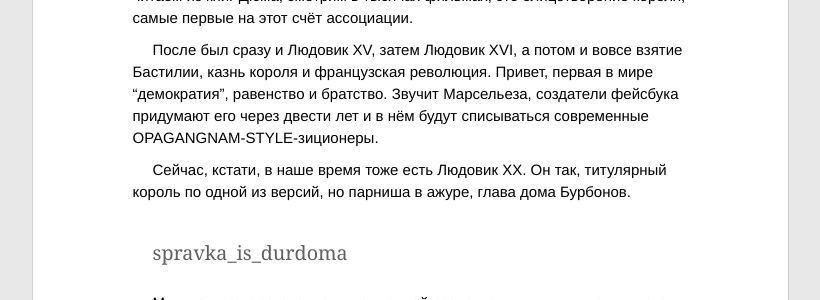
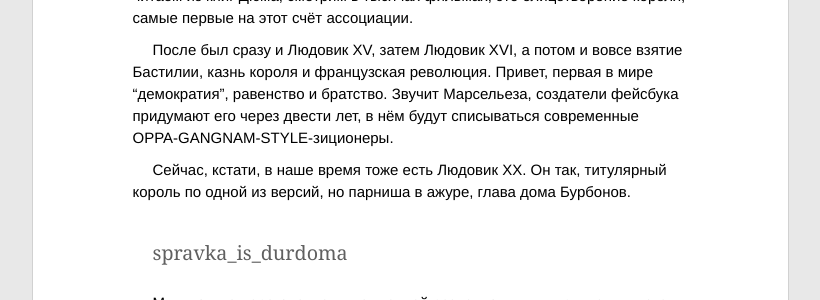
Before and after one commit to ptmt/ptmt.github.com, a Jekyll site: the page built from _posts/2012-10-4-life-as-a-service.md, in a window 1280 px wide and 900 px high, scrolled down 1631 px. Shown: the part 219-519 px from the top of the window, without its empty margins (230-1050 px from the left). Built offline with Jekyll 4.4.1, drawn with Linux system fonts in a browser that asks for light colours; Markdown is read by kramdown in place of the engine named in the settings.

Commit message:
Update _posts/2012-10-4-life-as-a-service.md

```diff
--- a/_posts/2012-10-4-life-as-a-service.md
+++ b/_posts/2012-10-4-life-as-a-service.md
@@ -22,7 +22,7 @@ title: Наш хостер
 
 В Дрезден картину привез Август II. Это такой Саксонский король середины XVIII века, сын Августа Сильного, который галерею и основал. Август Сильный пытался походить на Людовика XIV и его стремление к абсолютной монархии и роскоши. Но Людовика не переплюнуть: если Дредд говорит “я закон”, Стим “я рэп”, то Людовик — “государство — это я”. Он был королем солнца, так его звали, и его правление, как и правление Людовика XIII — это же то вот, что мы читаем из книг Дюма, смотрим в тысячах фильмах, это олицетворение короля, самые первые на этот счёт ассоциации.
 
-После был сразу и Людовик XV, затем Людовик XVI, а потом и вовсе взятие Бастилии, казнь короля и французская революция. Привет, первая в мире “демократия”, равенство и братство. Звучит Марсельеза, создатели фейсбука придумают его через двести лет и в нём будут списываться современные OPAGANGNAM-STYLE-зиционеры.
+После был сразу и Людовик XV, затем Людовик XVI, а потом и вовсе взятие Бастилии, казнь короля и французская революция. Привет, первая в мире “демократия”, равенство и братство. Звучит Марсельеза, создатели фейсбука придумают его через двести лет, в нём будут списываться современные OPPA-GANGNAM-STYLE-зиционеры.
 
 Сейчас, кстати, в наше время тоже есть Людовик XX. Он так, титулярный король по одной из версий, но парниша в ажуре, глава дома Бурбонов.
 
```
